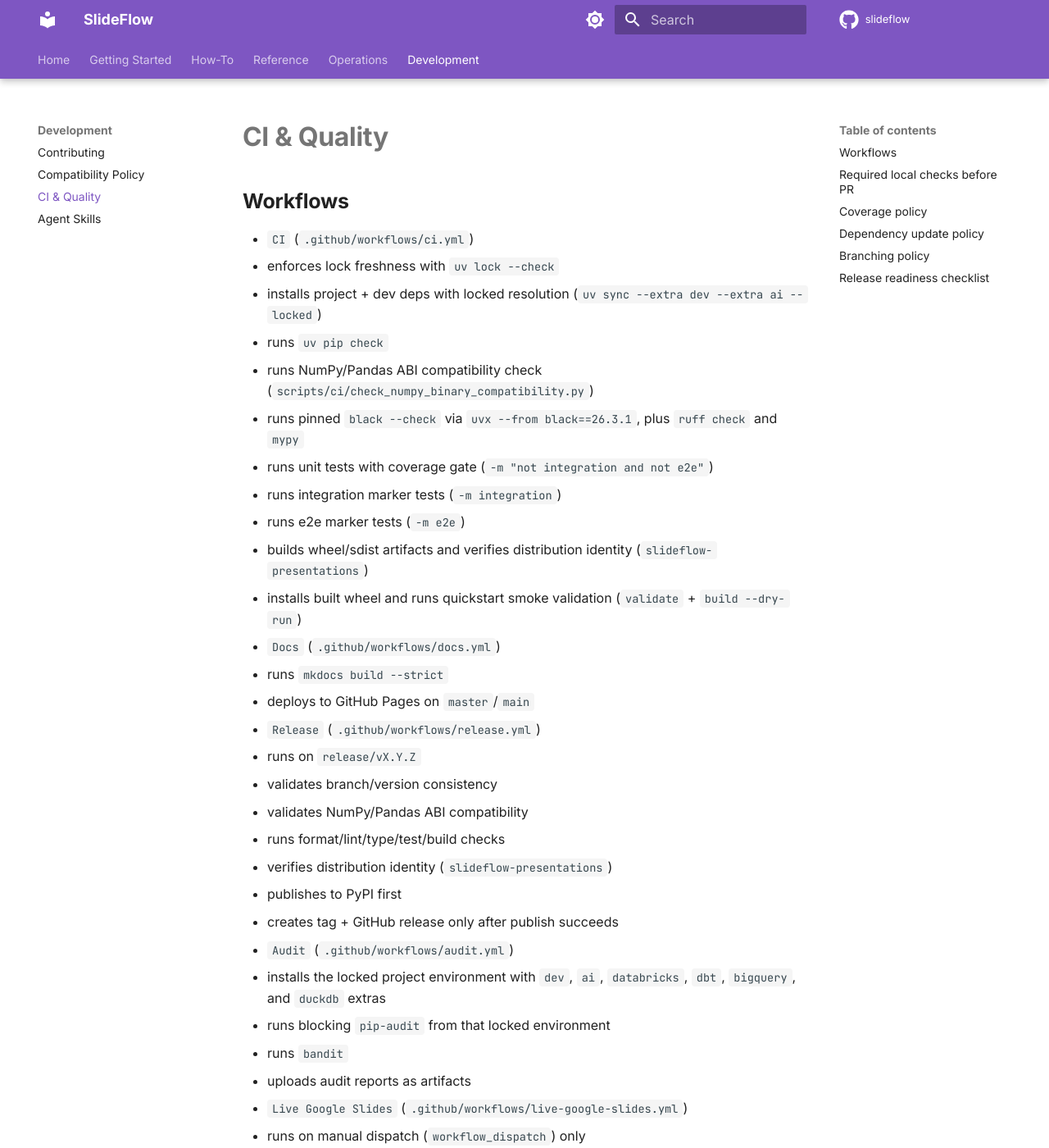
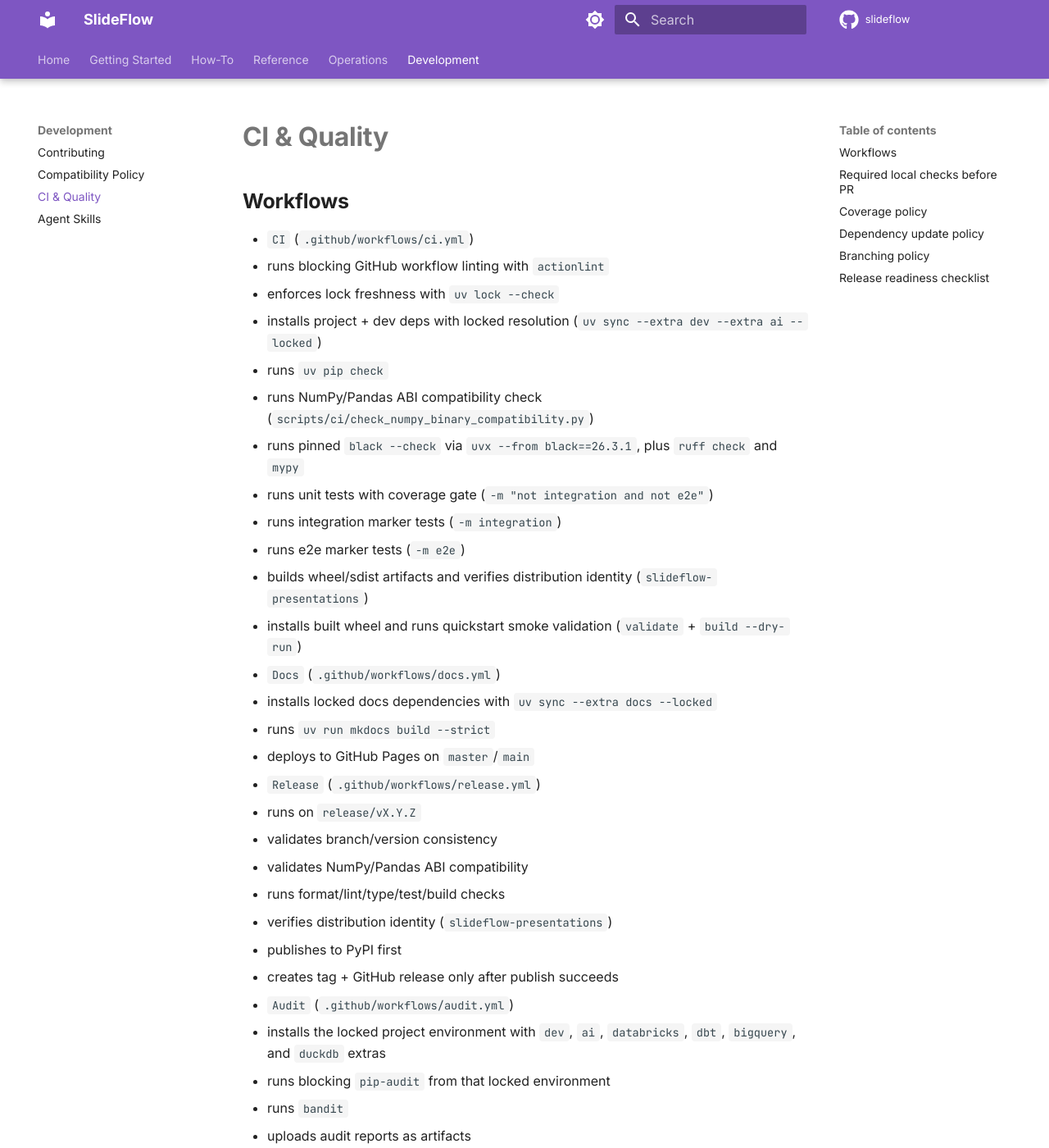
Before and after one commit to joe-broadhead/slideflow, an MkDocs documentation site: the page built from docs/ci-quality.md, in a window 1280 px wide and 1400 px high. Shown: the whole window at 82% size. Built offline with MkDocs 1.6.1 and Material for MkDocs 9.7.7, drawn with Linux system fonts in a browser that asks for light colours; comment, search, counter and statistics services are not loaded.

Commit message:
JOE-312 add workflow lint gate

```diff
--- a/docs/ci-quality.md
+++ b/docs/ci-quality.md
@@ -3,6 +3,7 @@
 ## Workflows
 
 - `CI` (`.github/workflows/ci.yml`)
+  - runs blocking GitHub workflow linting with `actionlint`
   - enforces lock freshness with `uv lock --check`
   - installs project + dev deps with locked resolution (`uv sync --extra dev --extra ai --locked`)
   - runs `uv pip check`
@@ -14,7 +15,8 @@
   - builds wheel/sdist artifacts and verifies distribution identity (`slideflow-presentations`)
   - installs built wheel and runs quickstart smoke validation (`validate` + `build --dry-run`)
 - `Docs` (`.github/workflows/docs.yml`)
-  - runs `mkdocs build --strict`
+  - installs locked docs dependencies with `uv sync --extra docs --locked`
+  - runs `uv run mkdocs build --strict`
   - deploys to GitHub Pages on `master`/`main`
 - `Release` (`.github/workflows/release.yml`)
   - runs on `release/vX.Y.Z`
@@ -78,6 +80,7 @@
 uv lock --check
 uv pip check
 uv run pip-audit
+actionlint
 uv run python scripts/ci/check_numpy_binary_compatibility.py
 uvx --from black==26.3.1 black --check slideflow tests scripts
 uv run python -m ruff check slideflow tests scripts
```
Also changed, not shown: 3 other files.
